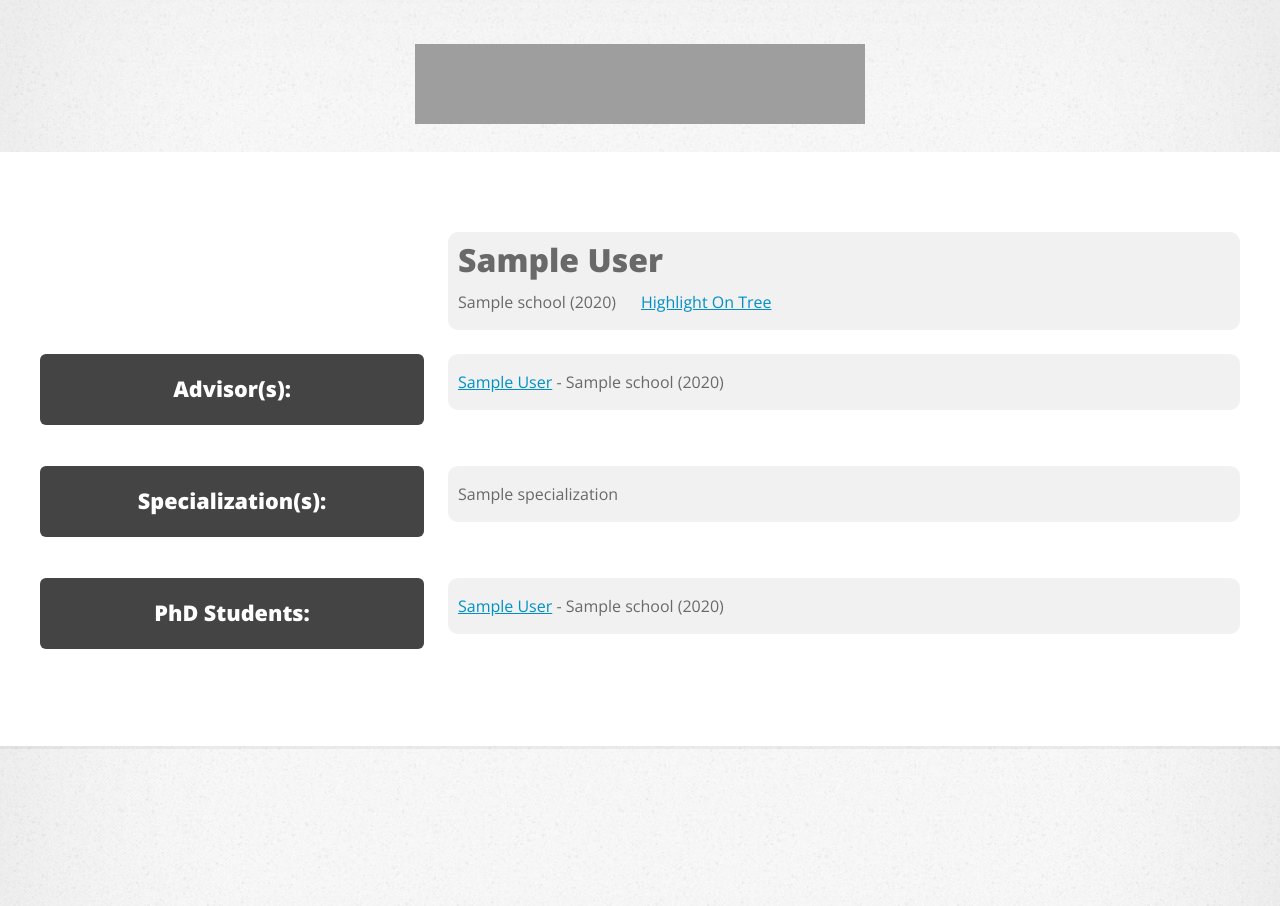
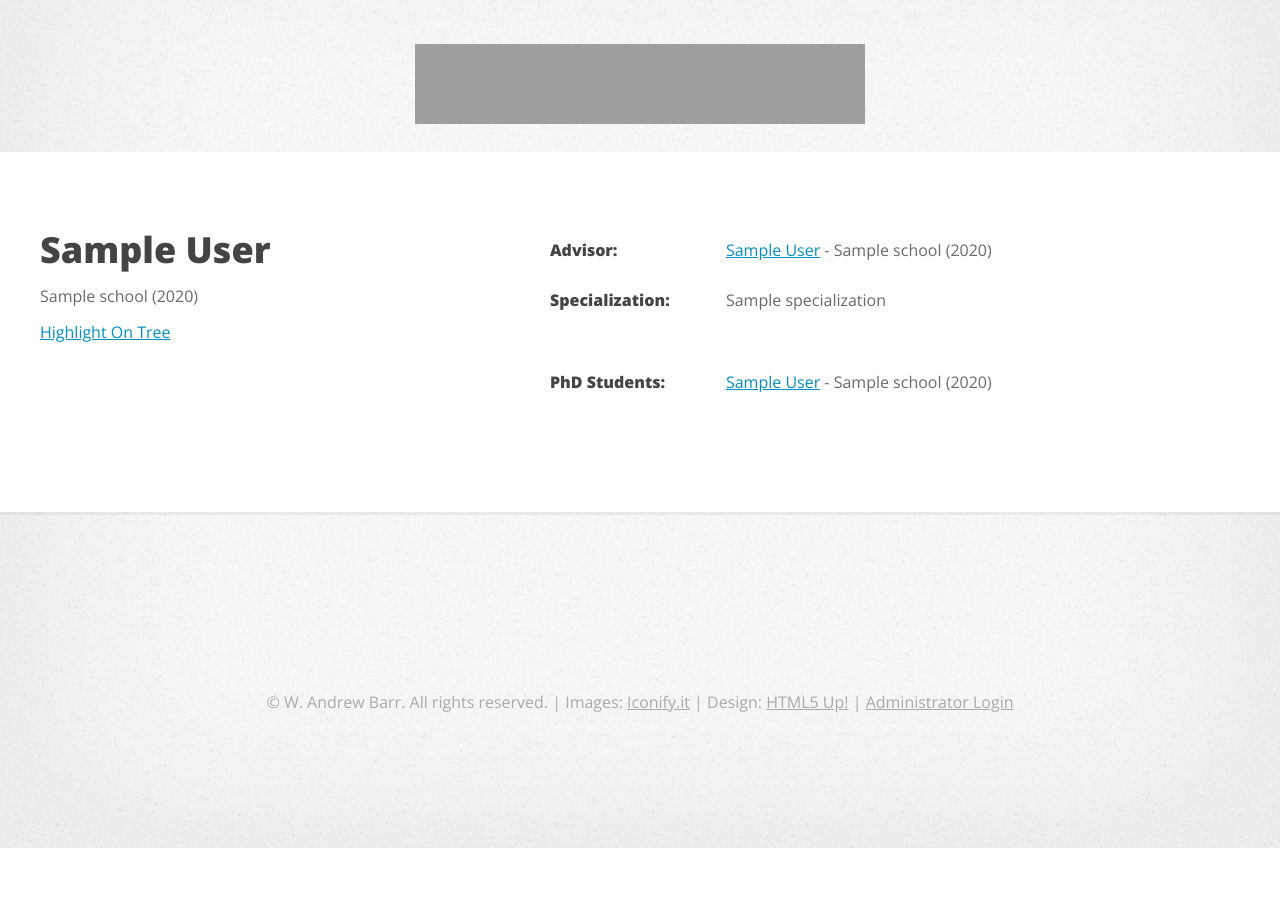
Before and after one commit to wabarr/physanth-phylogeny, a Django app: page /detail/#/ in a window 1280 px wide. Shown: the part 94-1000 px from the top of the page. After the commit the page ends 942 px from the top, so only its background shows below. Run offline with Django 3.2, Linux system fonts and the light colour scheme; tables that the repository leaves empty hold one stand-in row (values such as "Sample post"); parts of the project's set-up code (start-up, migrations or seed data) failed here and were passed over; some libraries are stand-ins or nearby versions; grey boxes are pictures that could not be loaded.

Commit message:
make style better

```diff
--- a/academicPhylogeny/templates/detail.html
+++ b/academicPhylogeny/templates/detail.html
@@ -13,59 +13,48 @@
 
         {% if thePerson %}
             <div class="row">
-                <div class="4u">
+                <div class="5u">
+
+                    <h2 style="margin-bottom: 10px;">{{ thePerson.firstName }} {{ thePerson.lastName }}</h2>
+                    {{ thePerson.school.name }} ({{ thePerson.yearOfPhD|replaceNone }})
+                    <p><a href="/tree/{{ thePerson.id }}">Highlight On Tree</a></p>
 
                 </div>
-
-                <div class="8u">
-                    <div class="OneHundredPercentWidthGreyContainer">
-                       <span style="font-weight: bold; font-size: 200%">{{ thePerson.firstName }} {{ thePerson.lastName }}</span><br>
-                       {{ thePerson.school.name }} ({{ thePerson.yearOfPhD|replaceNone }})   &nbsp;&nbsp;&nbsp;&nbsp; <a href="/tree/{{ thePerson.id }}">Highlight On Tree</a><br>
-
-                    </div>
-
-
+                <div class="7u">
+                {% if advisorConnection %}
+            <div class="row">
+                <div class="3u">
+                    <h4>Advisor:</h4>
                 </div>
-            </div>
-
-            {% if advisorConnection %}
-            <div class="row">
-                <div class="4u">
-                    <div id="sidebar">
-					    <li style="width:100%; text-align:center;" class="button customColor">Advisor(s):</li>
-				    </div>
+                <div class="9u">
+                    {% for each in advisorConnection.advisor.all %}<a href="/detail/{{ each.URL_for_detail }}">{{ each.firstName }} {{ each.lastName }}</a> - {{ each.school.name }} ({{ each.yearOfPhD|replaceNone }}){% if forloop.first %}<br>{% endif %}{% endfor %}
                 </div>
 
-                    <div class="8u">
-                        <p class="OneHundredPercentWidthGreyContainer">{% for each in advisorConnection.advisor.all %}<a href="/detail/{{ each.URL_for_detail }}">{{ each.firstName }} {{ each.lastName }}</a> - {{ each.school.name }} ({{ each.yearOfPhD|replaceNone }}){% if forloop.first %}<br>{% endif %}{% endfor %}<p>
-                    </div>
             </div>
             {% endif %}
 
             {% if thePerson.specialization.all %}
             <div class="row">
-                <div class="4u">
-                    <div id="sidebar">
-					    <li style="width:100%; text-align:center;" class="button customColor">Specialization(s):</li>
-				    </div>
+                <div class="3u">
+
+					    <h4>Specialization:</h4>
+
                 </div>
 
-                    <div class="8u">
-                        <p class="OneHundredPercentWidthGreyContainer">{% for each in thePerson.specialization.all %}{{ each.name }}{% if not forloop.last %}<br>{% endif %}{% endfor %}</p>
+                    <div class="9u">
+                        <p>{% for each in thePerson.specialization.all %}{{ each.name }}{% if not forloop.last %}<br>{% endif %}{% endfor %}</p>
                     </div>
              </div>
              {% endif %}
 
             {% if studentConnections %}
             <div class="row">
-                <div class="4u">
-                    <div id="sidebar">
-					    <li style="width:100%; text-align:center;" class="button customColor">PhD Students:</li>
-				    </div>
+                <div class="3u">
+					    <h4>PhD Students:<h4>
                 </div>
 
-                    <div class="8u">
-                        <p class="OneHundredPercentWidthGreyContainer">{% for each in studentConnections %}<a href="/detail/{{ each.student.URL_for_detail }}">{{ each.student.firstName }} {{ each.student.lastName }}</a> - {{ each.student.school.name }} ({{ each.student.yearOfPhD|replaceNone }}){% if not forloop.last %}<br>{% endif %}{% endfor %}</p>
+                    <div class="9u">
+                        <p>{% for each in studentConnections %}<a href="/detail/{{ each.student.URL_for_detail }}">{{ each.student.firstName }} {{ each.student.lastName }}</a> - {{ each.student.school.name }} ({{ each.student.yearOfPhD|replaceNone }}){% if not forloop.last %}<br>{% endif %}{% endfor %}</p>
                     </div>
              </div>
             {% endif %}
@@ -75,7 +64,7 @@
             <div class="row">
                 <div class="4u">
                     <div id="sidebar">
-					    <div class="OneHundredPercentWidthGreyContainer" style="background-color:transparent;"></div>
+
 				    </div>
                 </div>
 
@@ -88,6 +77,13 @@
                 </div>
             </div>
         {% endif %}
+
+                </div>
+
+                </div>
+
+
+
         </div>
     </div>
 
```
